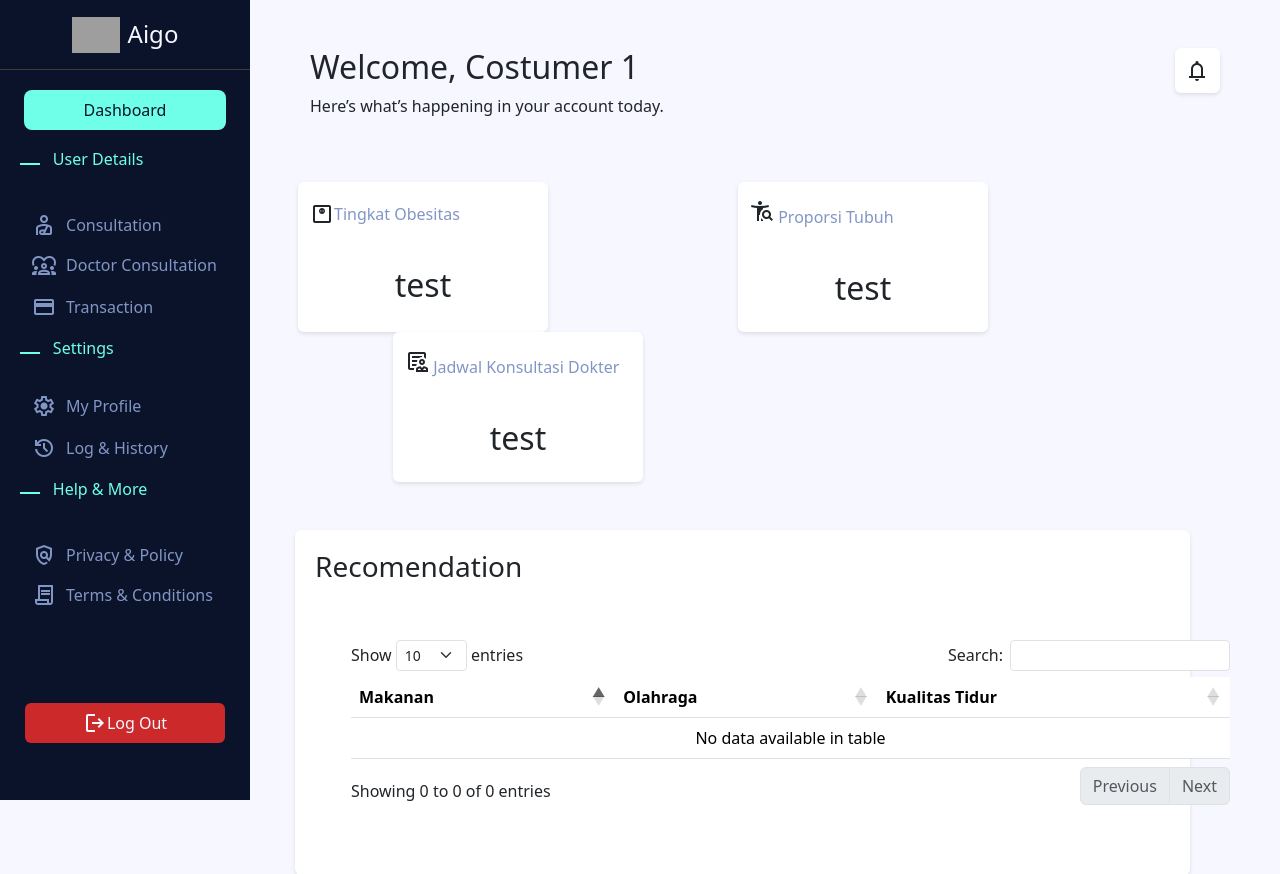
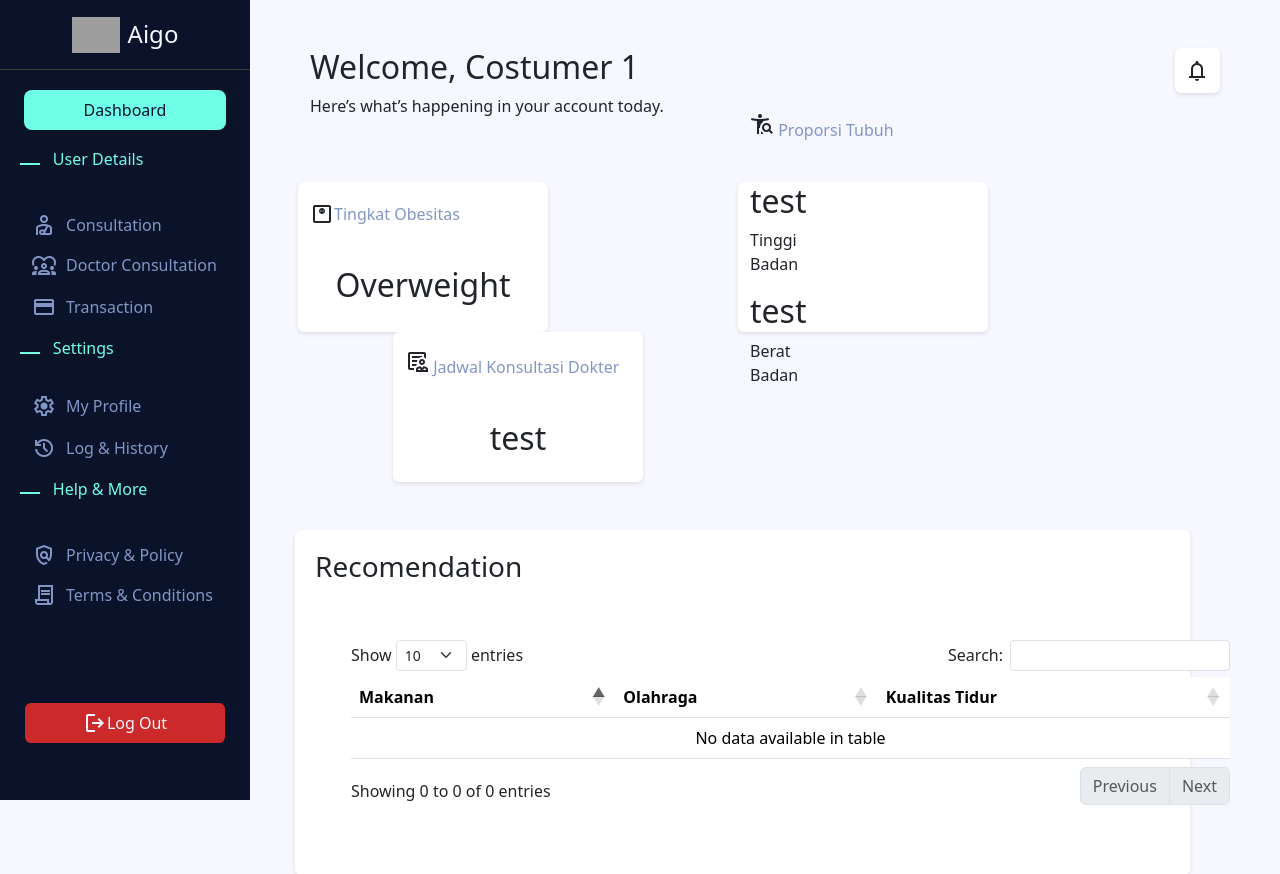
Before and after one commit to sourcery-ai-experiments/Aigo, a Laravel app: page /client/dashboard in a window 1280 px wide. Shown: the top 874 px of the page. Run offline with Laravel 12, Linux system fonts and the light colour scheme; some libraries are stand-ins or nearby versions; grey boxes are pictures that could not be loaded.

Commit message:
dashboard

```diff
--- a/resources/views/dashboardClient.blade.php
+++ b/resources/views/dashboardClient.blade.php
@@ -223,7 +223,7 @@
             <div class="container" style="padding:20px;">
 
             </div>
-            <h2 class="text-center">test</h2>
+            <h2 class="text-center">Overweight</h2>
 
           </div>
         </div>
@@ -239,7 +239,19 @@
             <div class="container" style="padding:20px;">
 
             </div>
-            <h2 class="text-center">test</h2>
+            <div class="container">
+              <div cass= "row">
+                <div class="col-md-6">
+                <h2 class="text-center">test</h2>
+                <p>Tinggi Badan</p>
+                </div>
+                <div class="col-md-6">
+                <h2 class="text-center">test</h2>
+                <p>Berat Badan</p>
+                </div>
+              </div>
+            </div>
+
 
           </div>
         </div>
```
